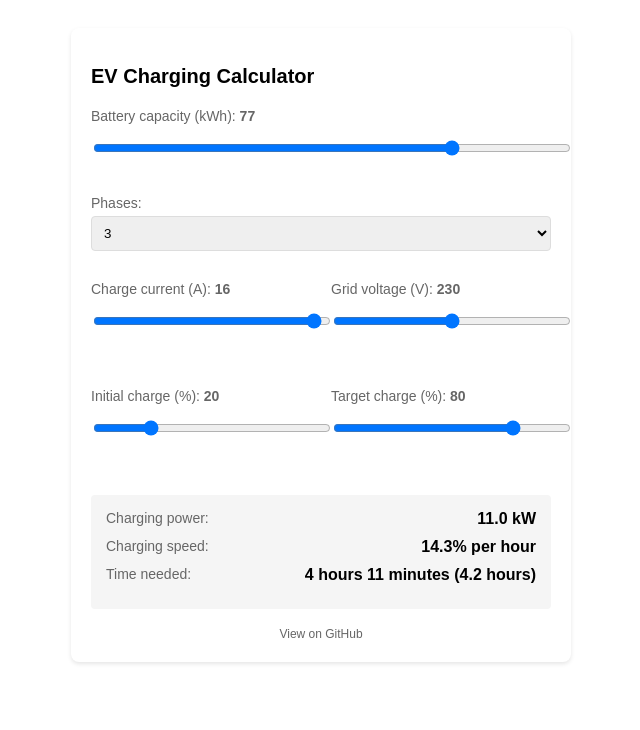
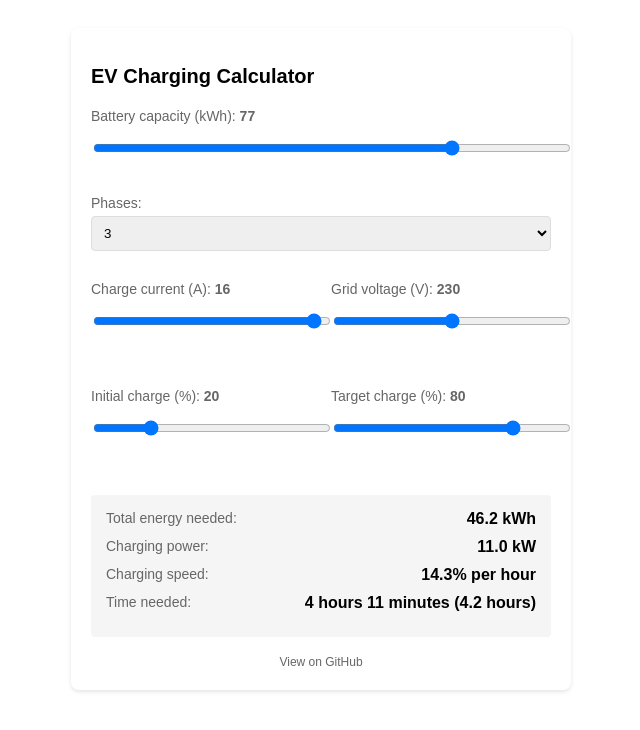
Before and after one commit to ltpk/ev-charging-calc, a React (Vite) app: page / in a window 1280 px wide. Shown: the top 730 px of the page, without its empty margins (319-959 px from the left). Built offline with nearby package versions, Linux system fonts and the light colour scheme.

Commit message:
added total energy needed

```diff
--- a/src/EVChargingCalculator.jsx
+++ b/src/EVChargingCalculator.jsx
@@ -127,6 +127,12 @@ const EVChargingCalculator = () => {
 
         <div style={styles.results}>
           <div style={styles.resultRow}>
+            <span style={styles.resultLabel}>Total energy needed:</span>
+            <span style={styles.resultValue}>
+              {((chargeNeeded / 100) * batteryCapacity).toFixed(1)} kWh
+            </span>
+          </div>
+          <div style={styles.resultRow}>
             <span style={styles.resultLabel}>Charging power:</span>
             <span style={styles.resultValue}>{chargingPower.toFixed(1)} kW</span>
           </div>
```
